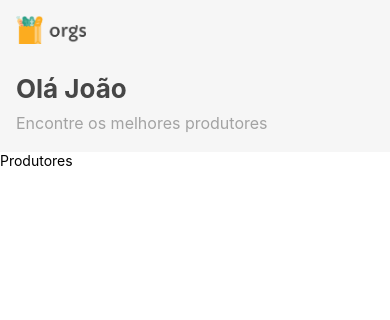
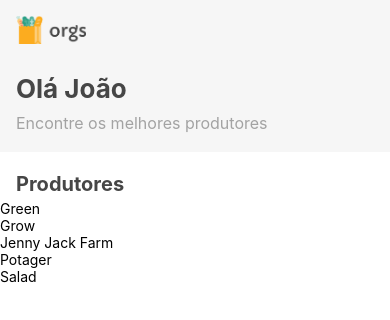
Before and after one commit to felizardo27/OrgsHooks, a React Native app: screen / in a window 390 px wide. Shown: the top 320 px of the page. Built offline with nearby package versions, Linux system fonts and the light colour scheme.

Commit message:
feat: Storing produtores

```diff
--- a/App.js
+++ b/App.js
@@ -1,11 +1,17 @@
 import React from 'react';
-import {SafeAreaView} from 'react-native';
+import {SafeAreaView, StyleSheet} from 'react-native';
 import Home from './src/screens/Home';
 
 export default function App() {
   return (
-    <SafeAreaView>
+    <SafeAreaView style={styles.screen}>
       <Home />
     </SafeAreaView>
   );
 }
+
+const styles = StyleSheet.create({
+  screen: {
+    flex: 1,
+  },
+});
--- a/src/screens/Home/components/Produtores.js
+++ b/src/screens/Home/components/Produtores.js
@@ -1,12 +1,43 @@
-import React, {useEffect} from 'react';
-import {Text} from 'react-native';
+import React, {useEffect, useState} from 'react';
+import {FlatList, StyleSheet, Text} from 'react-native';
 import {carregaProdutores} from '../../../services/carregarDados';
 
-export default function Produtores() {
+export default function Produtores({topo: Topo}) {
+  const [titulo, setTitulo] = useState('');
+  const [lista, setLista] = useState([]);
+
   useEffect(() => {
     const produtores = carregaProdutores();
-    console.log(produtores);
+    setTitulo(produtores.titulo);
+    setLista(produtores.lista);
   }, []);
 
-  return <Text>Produtores</Text>;
+  const topoLista = () => {
+    return (
+      <>
+        <Topo />
+        <Text style={styles.titulo}>{titulo}</Text>
+      </>
+    );
+  };
+
+  return (
+    <FlatList
+      data={lista}
+      renderItem={({item: {nome}}) => <Text>{nome}</Text>}
+      keyExtractor={({nome}) => nome}
+      ListHeaderComponent={topoLista}
+    />
+  );
 }
+
+const styles = StyleSheet.create({
+  titulo: {
+    fontSize: 20,
+    lineHeight: 32,
+    marginHorizontal: 16,
+    marginTop: 16,
+    fontWeight: 'bold',
+    color: '#464646',
+  },
+});
--- a/src/screens/Home/index.js
+++ b/src/screens/Home/index.js
@@ -3,10 +3,5 @@
 import Produtores from './components/Produtores';
 
 export default function Home() {
-  return (
-    <>
-      <Topo />
-      <Produtores />
-    </>
-  );
+  return <Produtores topo={Topo} />;
 }
```
